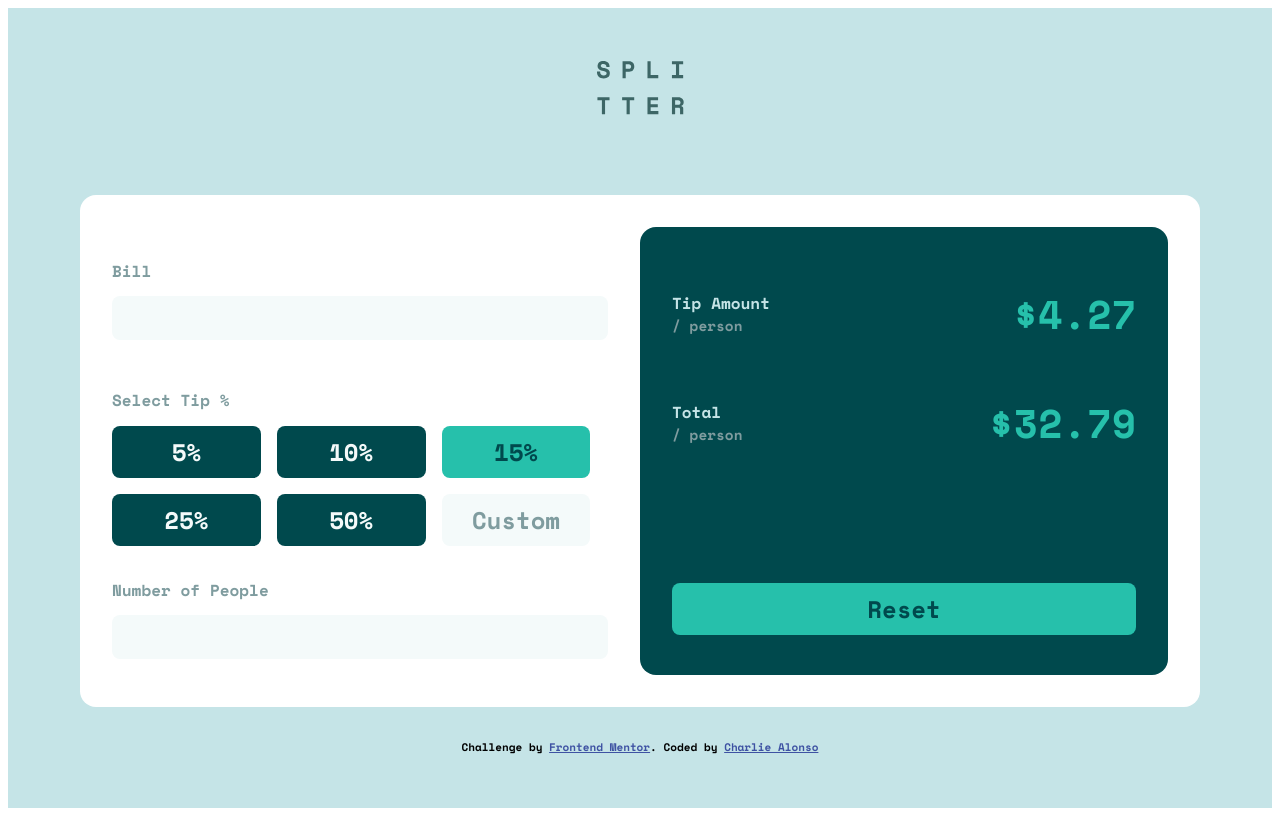
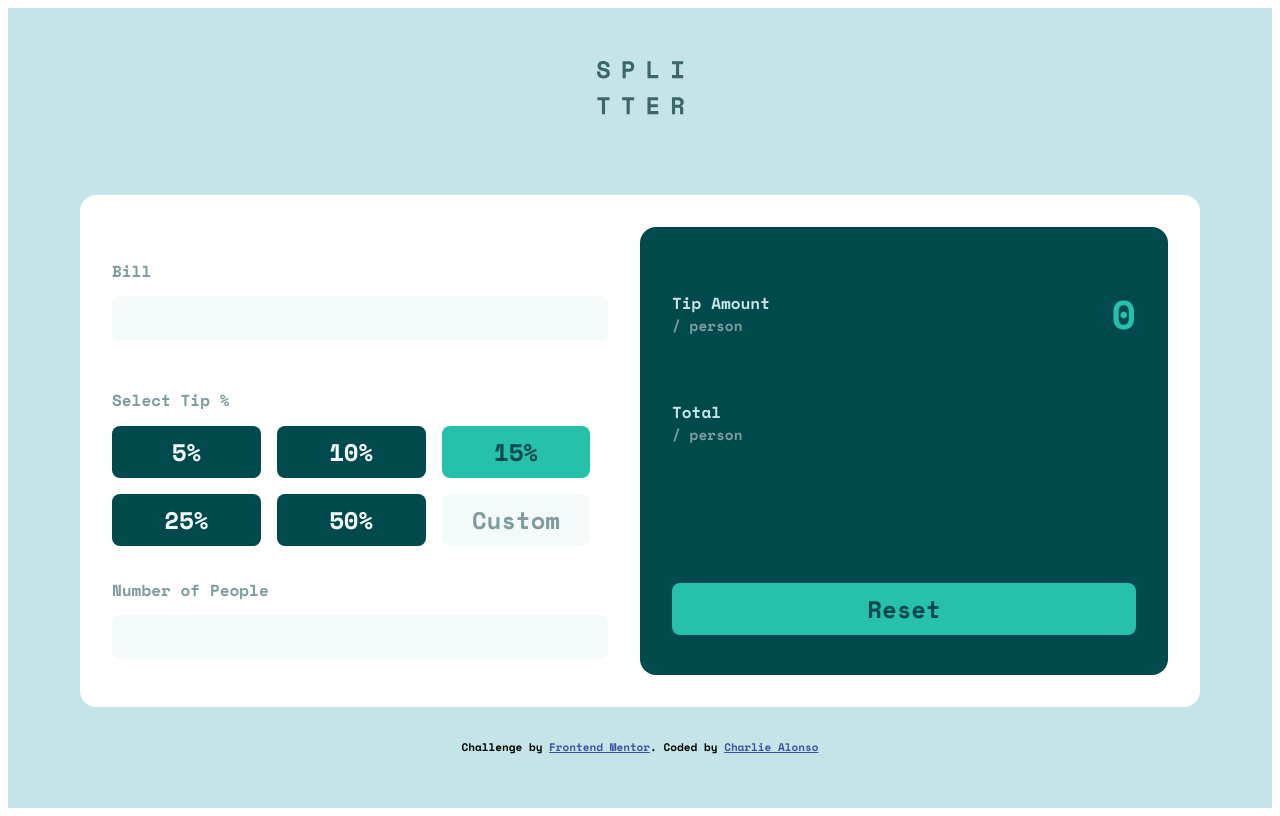
Before and after one commit to Charlie025x/Tip-calculator-app, a React (Create React App) app: page / in a window 1280 px wide. Built offline with nearby package versions, Linux system fonts and the light colour scheme.

Commit message:
tip results render based off of bill and number of people, hard coded to calc 15% tip

```diff
--- a/src/App.js
+++ b/src/App.js
@@ -81,14 +81,18 @@ class App extends Component {
               <p>
                 Tip Amount <span>/ person</span>
               </p>
-              <p className="tip-result">$4.27</p>
+              <p className="tip-result">{this.state.bill * 0.15}</p>
             </div>
 
             <div className="tip-category">
               <p>
                 Total <span>/ person</span>
               </p>
-              <p className="tip-result">$32.79</p>
+              <p className="tip-result">
+                {this.state.numOfPeople
+                  ? (this.state.bill * 0.15) / this.state.numOfPeople
+                  : ""}
+              </p>
             </div>
 
             <button className="btn-reset">Reset</button>
```
